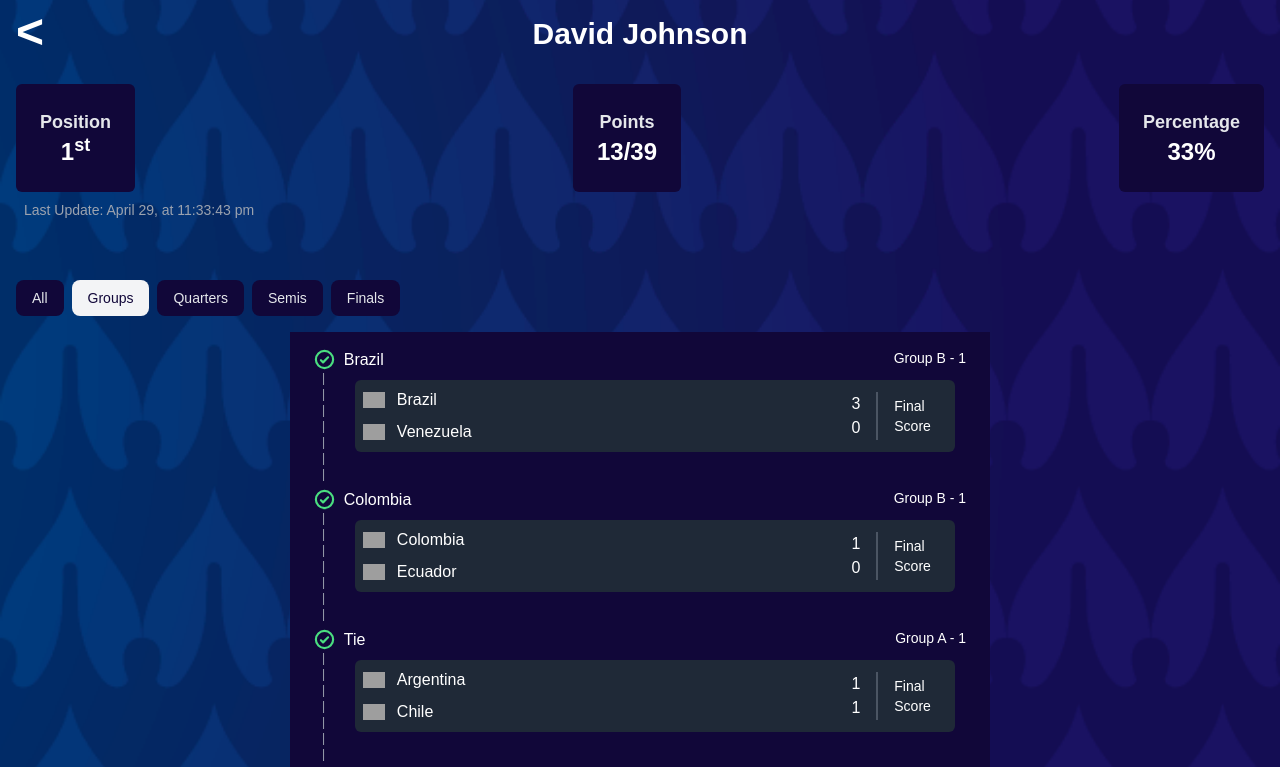
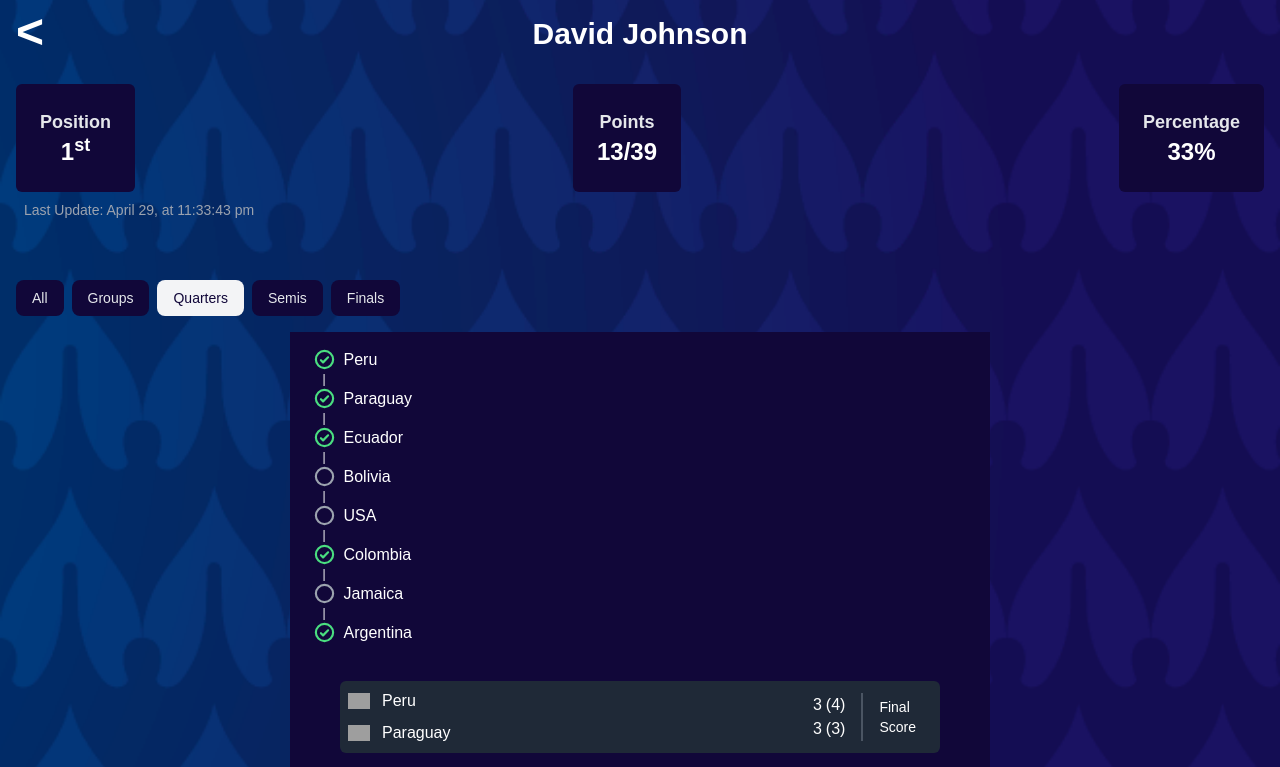
Before and after one commit to devslife7/copa-america-2024, a Next.js app: page /1 in a window 1280 px wide. Shown: the top 767 px of the page. Built offline with nearby package versions, Linux system fonts and the light colour scheme; grey boxes are pictures that could not be loaded; a web font is replaced by a local one.

Commit message:
quartes and semis renders correctly for demo

```diff
--- a/app/[id]/fixtures.tsx
+++ b/app/[id]/fixtures.tsx
@@ -1,19 +1,16 @@
 "use client"
-import AllFixtures from "@/data/fixtures2022.json"
 import CheckMarkSVG from "@/public/svgs/check-mark"
-import Image from "next/image"
 import TeamIds from "@/data/team-ids.json"
 import { usePathname, useSearchParams } from "next/navigation"
 import XMarkSVG from "@/public/svgs/x-mark"
 import CircleSVG from "@/public/svgs/circle"
-import { format, fromUnixTime } from "date-fns"
 import { cn } from "@/lib/utils"
 import RenderFixture from "@/components/shared/render-fixture"
 import { useState } from "react"
 import { useFixturesContext } from "@/context/fixtures"
 
 export default function Fixtures() {
-  const [sortBy, setSortBy] = useState("Groups")
+  const [sortBy, setSortBy] = useState("Quarters")
   const { users, fixtures } = useFixturesContext()
   const pathname = usePathname()
   const id = pathname.split("/")[1]
@@ -98,70 +95,61 @@ export default function Fixtures() {
     })
   }
   const renderEliminationStage = (stage: string) => {
+    let teamsInQuarterFinals: any = []
     let stageFixtures = []
-    if (stage === "Quarter-finals") stageFixtures = fixtures.quarterFinalFixtures
-    else if (stage === "Semi-finals") stageFixtures = fixtures.semiFinalFixtures
-    else if (stage === "Final") stageFixtures = fixtures.finalFixtures
+    let userPredictions = []
+    if (stage === "Quarter-finals") {
+      stageFixtures = fixtures.quarterFinalFixtures
+      if (stageFixtures.length === 0) return null
+      userPredictions = user.predictions.quarterFinals
 
-    // if guess from user exist in the array of correct predictions, render checkmark, else render xmark if all matches are fnished, else render black circle
+      stageFixtures.map((fixture: any) => {
+        teamsInQuarterFinals?.push(fixture.teams.home.id)
+        teamsInQuarterFinals?.push(fixture.teams.away.id)
+      })
+    } else if (stage === "Semi-finals") {
+      stageFixtures = fixtures.semiFinalFixtures
+      userPredictions = user.predictions.semiFinals
+
+      stageFixtures.map((fixture: any) => {
+        teamsInQuarterFinals?.push(fixture.teams.home.id)
+        teamsInQuarterFinals?.push(fixture.teams.away.id)
+      })
+    } else if (stage === "Final") {
+      stageFixtures = fixtures.finalFixtures
+      userPredictions = user.predictions.final
+    }
+
+    console.log("teamsInQuarterFinals", teamsInQuarterFinals)
+    console.log("userPredictions", userPredictions)
 
     return (
       <>
-        {/* <div className="relative w-10 text-xl text-gray-400 text-center flex justify-center">
-          {fixture.fixture.status.short === "FT" || fixture.fixture.status.short === "PEN" ? (
-            (isCorrectPredictionArray ?? [])[idx] ? (
-              <CheckMarkSVG className="text-green-400" />
-            ) : (
-              <XMarkSVG className="text-red-400 text-3xl" />
+        <div className="pt-4 px-[22.5px] pb-6">
+          {userPredictions.map((team: string, idx: number) => {
+            return (
+              <div key={idx} className="flex">
+                <div className="text-center">
+                  {teamsInQuarterFinals.includes(+team) ? (
+                    <CheckMarkSVG className="text-green-400" />
+                  ) : false ? (
+                    <XMarkSVG className="text-red-400" />
+                  ) : (
+                    <CircleSVG className="text-gray-400" />
+                  )}
+                  <div className={cn("text-xs", { hidden: userPredictions.length == idx + 1 })}>{"|"}</div>
+                </div>
+                <div className="ml-2">
+                  <h2>{TeamIds[team as keyof typeof TeamIds]}</h2>
+                </div>
+              </div>
             )
-          ) : (
-            <CircleSVG className="text-gray-400" />
-          )}
-
-          <div className={cn("absolute left-4 top-[1.4rem]", { hidden: stageFixtures.length - 1 === idx })}>
-            <div className="text-xs">{"|"}</div>
-            <div className="text-xs">{"|"}</div>
-            <div className="text-xs">{"|"}</div>
-            <div className="text-xs">{"|"}</div>
-            <div className="text-xs">{"|"}</div>
-            <div className="text-xs">{"|"}</div>
-            <div className="text-xs">{"|"}</div>
-          </div>
-        </div> */}
+          })}
+        </div>
         {stageFixtures.map((fixture: any, idx: number) => {
           return (
-            <div key={fixture.fixture.id} className="flex h-[140px] p-4 pr-6">
-              <div className="relative w-10 text-xl text-gray-400 text-center flex justify-center">
-                {fixture.fixture.status.short === "FT" || fixture.fixture.status.short === "PEN" ? (
-                  (isCorrectPredictionArray ?? [])[idx] ? (
-                    <XMarkSVG className="text-red-400" />
-                  ) : (
-                    <CheckMarkSVG className="text-green-400 " />
-                  )
-                ) : (
-                  <CircleSVG className="text-gray-400" />
-                )}
-
-                <div className={cn("absolute left-4 top-[1.4rem]", { hidden: stageFixtures.length - 1 === idx })}>
-                  <div className="text-xs">{"|"}</div>
-                  <div className="text-xs">{"|"}</div>
-                  <div className="text-xs">{"|"}</div>
-                  <div className="text-xs">{"|"}</div>
-                  <div className="text-xs">{"|"}</div>
-                  <div className="text-xs">{"|"}</div>
-                  <div className="text-xs">{"|"}</div>
-                </div>
-              </div>
-              <div className="w-full">
-                <div className="flex justify-between">
-                  <h2 className="mb-2">{TeamIds[user.predictions.groupStage[idx] as keyof typeof TeamIds]}</h2>
-                  {/* {fixture.fixture.status.short === "FT" &&
-                    ((isCorrectPredictionArray ?? [])[idx] ? <span>+1</span> : <span>+0</span>)} */}
-                  <div className="text-sm">{fixture.league.round}</div>
-                </div>
-
-                <RenderFixture fixture={fixture} />
-              </div>
+            <div key={fixture.fixture.id} className="flex px-6 py-3">
+              <RenderFixture fixture={fixture} />
             </div>
           )
         })}
--- a/data/predictions.json
+++ b/data/predictions.json
@@ -4,8 +4,8 @@
     "name": "David Johnson",
     "predictions": {
       "groupStage": ["6", "8", "TIE", "2380", "TIE", "6", "2383", "26", "TIE", "30", "TIE", "26", "TIE", "29", "16", "7"],
-      "quarterFinals": ["2385", "2383", "2382", "2381", "2384", "2380", "30", "26"],
-      "semiFinals": ["2381", "2382", "2383", "2385"],
+      "quarterFinals": ["30", "2380", "2382", "2381", "2384", "8", "2385", "26"],
+      "semiFinals": ["26", "2383", "30", "2385"],
       "3rdPlace": "29",
       "final": ["2385", "2381"],
       "winner": "2385"
@@ -92,7 +92,7 @@
         "26",
         "2381"
       ],
-      "quarterFinals": ["2384", "2381", "2383", "2380", "2382", "2385", "26", "2385"],
+      "quarterFinals": ["2384", "2380", "6", "2380", "2382", "8", "26", "2385"],
       "semiFinals": ["2385", "2382", "2381", "2383"],
       "3rdPlace": "6",
       "final": ["2385", "2380"],
```
